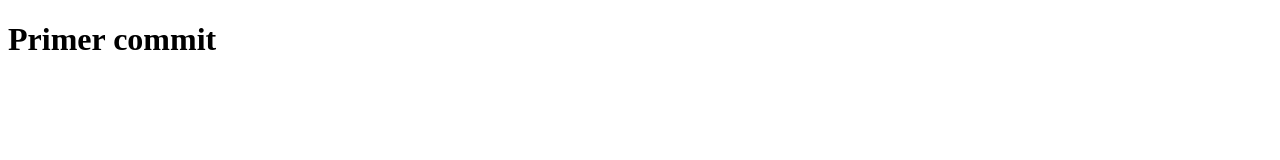
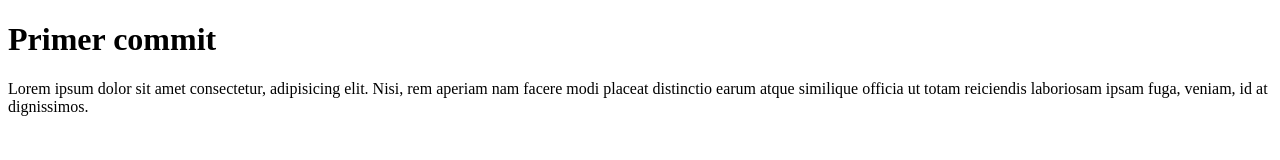
Before and after one commit to codeDxni/RepositorioPruebaGitHub, a plain HTML site: page index.html in a window 1280 px wide. Drawn offline with Linux system fonts and the light colour scheme.

Commit message:
added 1 commit - value p

```diff
--- a/index.html
+++ b/index.html
@@ -1,12 +1,17 @@
 <!DOCTYPE html>
 <html lang="en">
-<head>
-    <meta charset="UTF-8">
-    <meta http-equiv="X-UA-Compatible" content="IE=edge">
-    <meta name="viewport" content="width=device-width, initial-scale=1.0">
+  <head>
+    <meta charset="UTF-8" />
+    <meta http-equiv="X-UA-Compatible" content="IE=edge" />
+    <meta name="viewport" content="width=device-width, initial-scale=1.0" />
     <title>GitHub</title>
-</head>
-<body>
+  </head>
+  <body>
     <h1>Primer commit</h1>
-</body>
+    <p>
+      Lorem ipsum dolor sit amet consectetur, adipisicing elit. Nisi, rem
+      aperiam nam facere modi placeat distinctio earum atque similique officia
+      ut totam reiciendis laboriosam ipsam fuga, veniam, id at dignissimos.
+    </p>
+  </body>
 </html>
```
